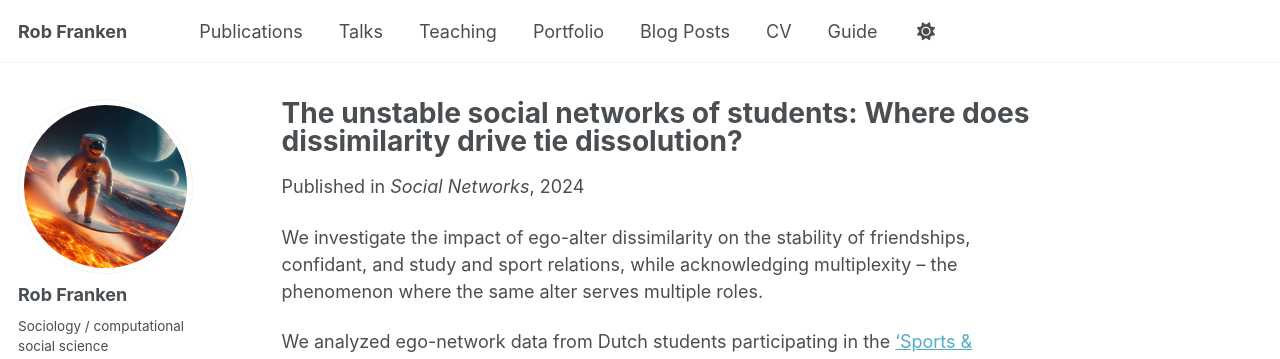
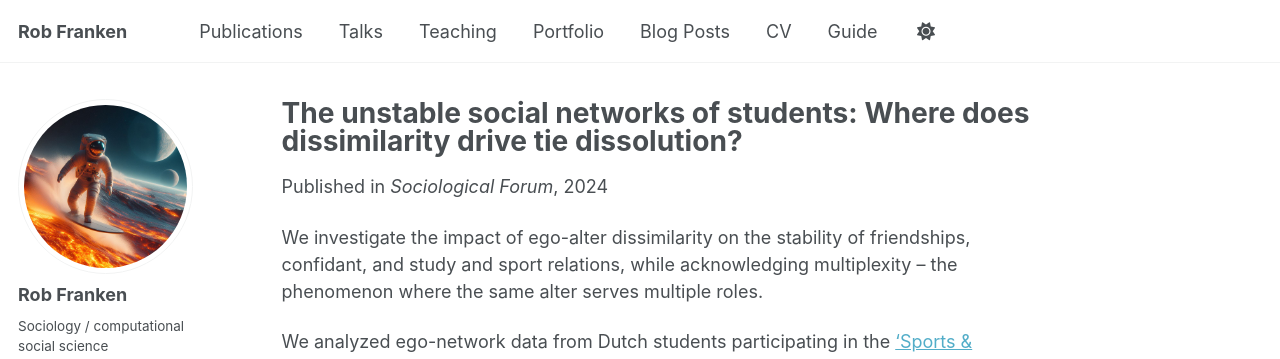
Before and after one commit to robfranken/robfranken.github.io, a Jekyll site: the page built from _publications/2024-egonet-socforum.md, in a window 1280 px wide and 900 px high. Shown: the top 359 px of the window. Built offline with Jekyll 4.4.1, drawn with Linux system fonts in a browser that asks for light colours; some web fonts are replaced.

Commit message:
Update 2024-egonet-socforum.md

```diff
--- a/_publications/2024-egonet-socforum.md
+++ b/_publications/2024-egonet-socforum.md
@@ -5,7 +5,7 @@ collection: publications
 category: manuscripts
 permalink: /publication/2024-egonet-socforum
 date: 2024-10-22
-venue: 'Social Networks'
+venue: 'Sociological Forum'
 paperurl: 'http://robfranken.github.io/files/Sociological Forum - 2024 - Franken - The unstable social networks of students.pdf'
 bibtexurl: 'http://robfranken.github.io/files/Sociological Forum - 2024 - Franken - The unstable social networks of students.bib'
 citation: 'Franken, R., Bekhuis, H., and Tolsma, J. (2024). &quot;The unstable social networks of students: Where does dissimilarity drive tie dissolution?&quot; <i>Sociological Forum</i>. 40 (1), 95-118.'
```
